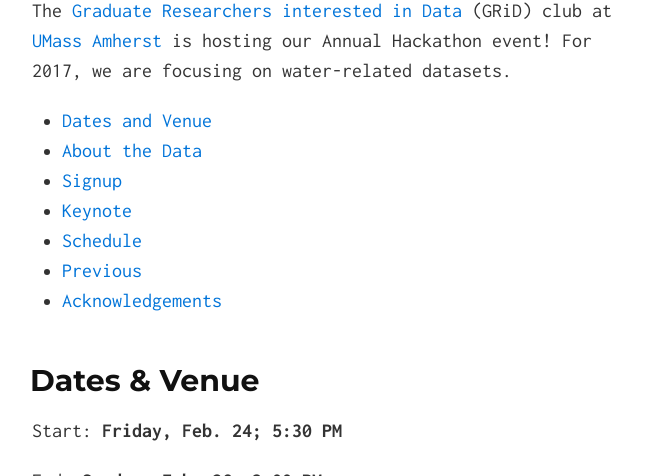
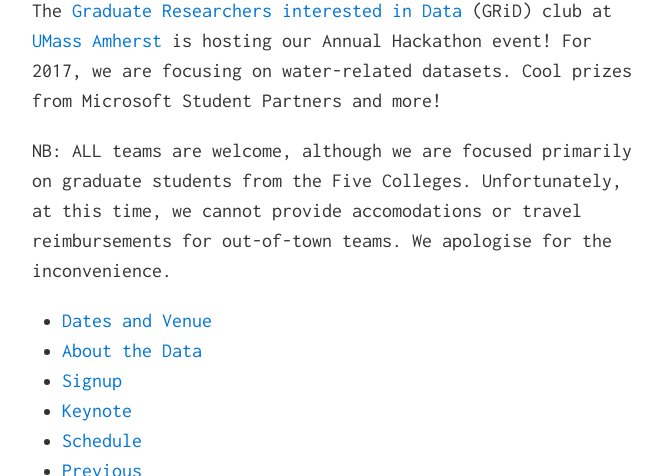
Before and after one commit to gridclub/Hack2O, a Jekyll site: the page built from index.md, in a window 1280 px wide and 900 px high, cut to the strip 424-900 px from the top of the window. Shown: the whole strip, without its empty margins (308-970 px from the left). Built offline with Jekyll 4.4.1, drawn with Linux system fonts in a browser that asks for light colours; nearby versions of some CDN libraries.

Commit message:
Five college and grad focus

```diff
--- a/index.md
+++ b/index.md
@@ -6,7 +6,9 @@
 
 ![Hack2O](http://gridclub.io/Hack2O/assets/hack2ologo.png)
 
-The [Graduate Researchers interested in Data](http://www.gridclub.io) (GRiD) club at [UMass Amherst](http://www.umass.edu) is hosting our Annual Hackathon event! For 2017, we are focusing on water-related datasets.
+The [Graduate Researchers interested in Data](http://www.gridclub.io) (GRiD) club at [UMass Amherst](http://www.umass.edu) is hosting our Annual Hackathon event! For 2017, we are focusing on water-related datasets.  Cool prizes from Microsoft Student Partners and more!
+
+NB: ALL teams are welcome, although we are focused primarily on graduate students from the Five Colleges. Unfortunately, at this time, we cannot provide accomodations or travel reimbursements for out-of-town teams. We apologise for the inconvenience.
 
 - [Dates and Venue](#timeplace)
 - [About the Data](#dataset)
```
